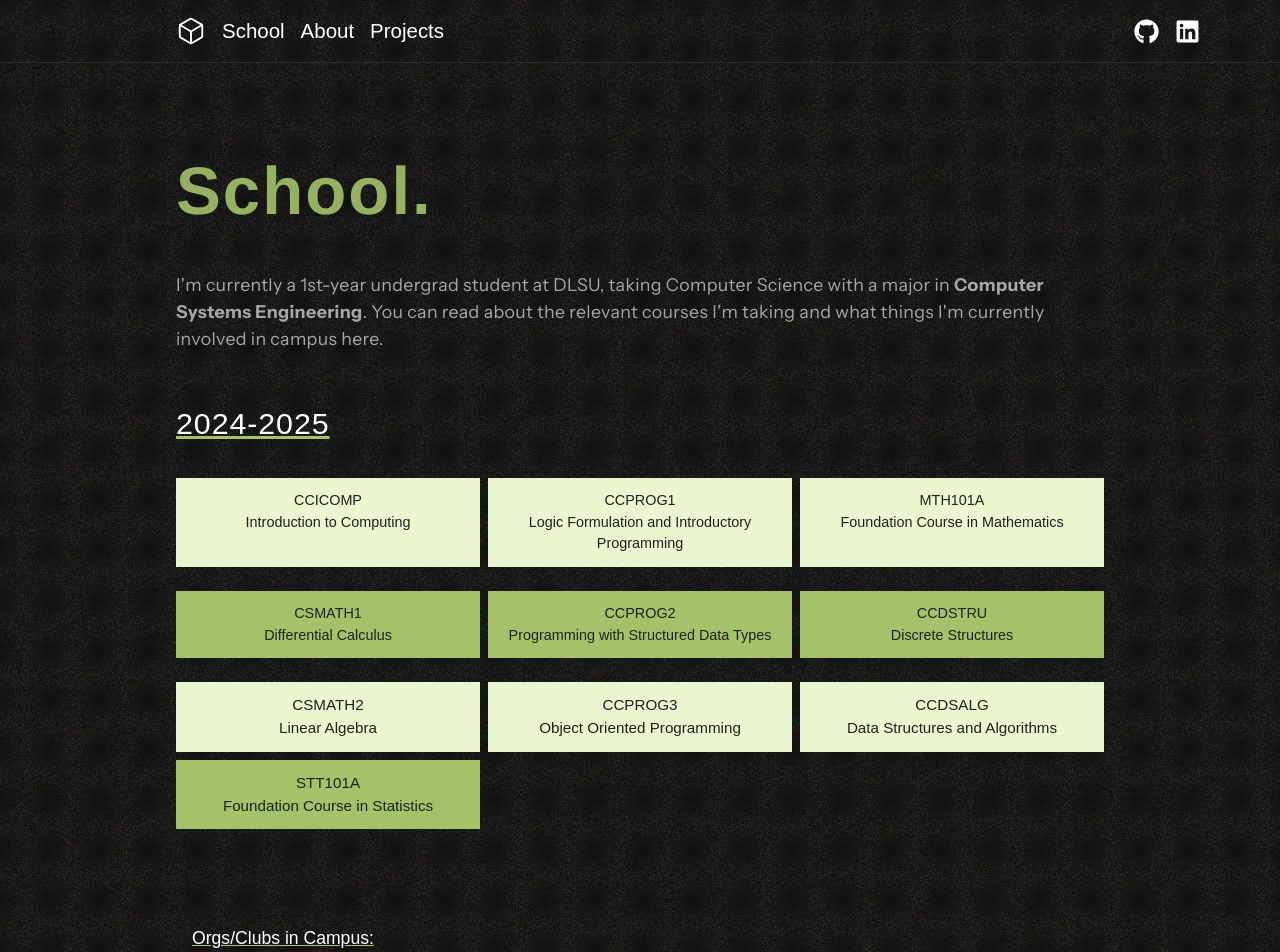
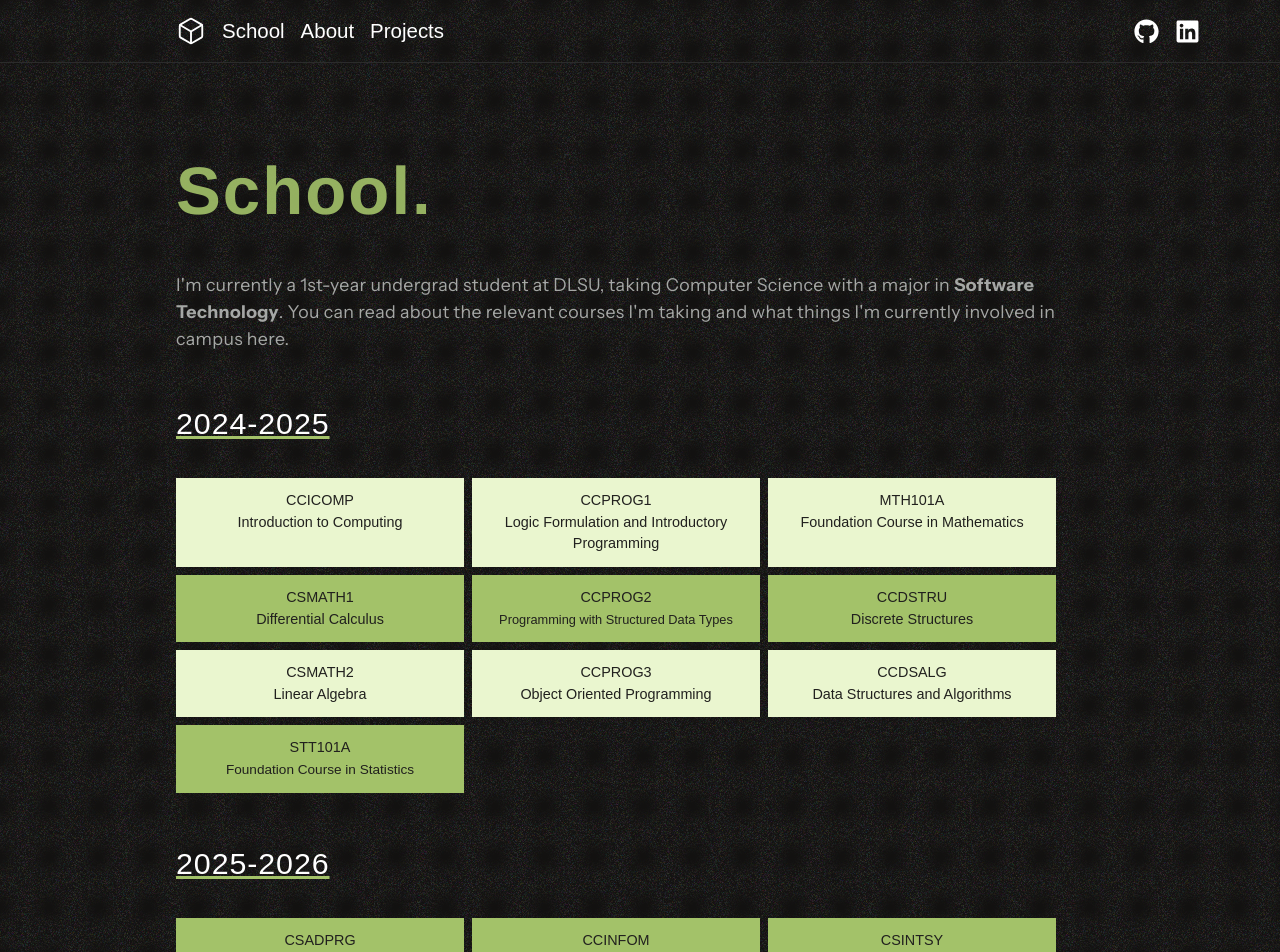
Before and after one commit to angele34/personal-website, a Next.js app: page /school in a window 1280 px wide. Shown: the top 952 px of the page. Built offline with nearby package versions, Linux system fonts and the light colour scheme; a web font is replaced by a local one.

Commit message:
Update School page content

```diff
--- a/src/app/school/page.tsx
+++ b/src/app/school/page.tsx
@@ -32,7 +32,7 @@ export default function School() {
             {/* Description */}
             <div className="pl-4">
               <p className=' text-content-color font-instrument_sans font-normal xxs:text-p-xxs xs:text-p-xs sm:text-p-sm md:text-p-md lg:text-p-lg xl:text-p-lg 2xl:text-p-2xl mb-4 md:mb-6 tracking-wider'>
-                I&apos;m currently a 1st-year undergrad student at DLSU, taking Computer Science with a major in <span className="font-semibold">Computer Systems Engineering</span>. You can read about the relevant courses I&apos;m taking and what things I&apos;m currently involved in campus here.
+                I&apos;m currently a 1st-year undergrad student at DLSU, taking Computer Science with a major in <span className="font-semibold">Software Technology</span>. You can read about the relevant courses I&apos;m taking and what things I&apos;m currently involved in campus here.
               </p>
             </div>
 
@@ -41,34 +41,44 @@ export default function School() {
               2024-2025
               </h1>
             </div>
+
+
+        {/* Cards */}
+        <div className="pt-8 xl:items-center xl:justify-center pb-4 text-center text-content-color-2 px-4">
+            <div className="grid gap-2 2xl:grid-cols-3 xl:grid-cols-3 sm:text-p-xs"style={{ fontSize:'0.9rem'}}>
+              <div className="bg-custom2 p-3">CCICOMP <br /> Introduction to Computing</div>
+              <div className="bg-custom2 p-3">CCPROG1 <br /> Logic Formulation and Introductory Programming</div>
+              <div className="bg-custom2 p-3">MTH101A <br /> Foundation Course in Mathematics</div>
+
+              <div className="bg-customGreenLight p-3">CSMATH1 <br /> Differential Calculus</div>
+              <div className="bg-customGreenLight p-3 ">CCPROG2 <br /><span style={{ fontSize: '0.8rem'}}> Programming with Structured Data Types</span></div>
+              <div className="bg-customGreenLight p-3">CCDSTRU <br /> Discrete Structures</div>
+
+              <div className="bg-custom2 p-3">CSMATH2 <br /> Linear Algebra</div>
+              <div className="bg-custom2 p-3">CCPROG3 <br /> Object Oriented Programming</div>
+              <div className="bg-custom2 p-3">CCDSALG <br /> Data Structures and Algorithms</div>
+              <div className="bg-customGreenLight p-3">STT101A <br /><span style={{ fontSize: '0.85rem'}}> Foundation Course in Statistics</span></div>
+            </div>
         </div>
 
-        {/* Cards */}
+       <div className='pt-8'>
+          <h1 className="text-white px-4 sm:pl-8 xxs:pl-12 font-normal tracking-widest break-words" style={{ textDecoration: 'underline', textDecorationColor: '#A3C269', fontSize: '1.9rem' }} >
+          2025-2026
+          </h1>
+        </div>
 
-        <div className="xl:items-center xl:justify-center pb-6 text-center text-content-color-2 px-4">
-          <div className="grid gap-2 2xl:pl-40 2xl:pr-40 xl:pl-40 xl:pr-40 pl-8 pr-8 2xl:grid-cols-3 xl:grid-cols-3 sm:text-p-xs" style={{ fontSize:'0.9rem'}}>
-            <div className="bg-custom2 p-3">CCICOMP <br /> Introduction to Computing</div>
-            <div className="bg-custom2 p-3">CCPROG1 <br /> Logic Formulation and Introductory Programming</div>
-            <div className="bg-custom2 p-3">MTH101A <br /> Foundation Course in Mathematics</div>
+
+      <div className="pt-8 xl:items-center xl:justify-center pb-4 text-center text-content-color-2 px-4">
+        <div className="grid gap-2 2xl:grid-cols-3 xl:grid-cols-3 sm:text-p-xs"style={{ fontSize:'0.9rem'}}>
+          <div className="bg-customGreenLight p-3">CSADPRG <br /> <span style={{ fontSize: '0.8rem'}}>Advanced Programming and Theory of Programming Languages</span></div>
+          <div className="bg-customGreenLight p-3 ">CCINFOM <br /> Information Management</div>
+          <div className="bg-customGreenLight p-3">CSINTSY <br /> Introduction to Intelligent Systems</div>
+          <div className="bg-custom2 p-3">CSALGCM <br /> Algorithms and Complexity</div>
         </div>
-       </div>
+      </div>
+    </div>
 
-      <div className="xl:items-center xl:justify-center pb-6 text-center text-content-color-2 px-4">
-          <div className="grid gap-2 2xl:pl-40 2xl:pr-40 xl:pl-40 xl:pr-40 pl-8 pr-8 2xl:grid-cols-3 xl:grid-cols-3 sm:text-p-xs" style={{ fontSize:'0.9rem'}}>
-            <div className="bg-customGreenLight p-3">CSMATH1 <br /> Differential Calculus</div>
-            <div className="bg-customGreenLight p-3 ">CCPROG2 <br /> Programming with Structured Data Types</div>
-            <div className="bg-customGreenLight p-3">CCDSTRU <br /> Discrete Structures</div>
-        </div>
-       </div>
 
-       <div className="xl:items-center xl:justify-center pb-20 text-center text-content-color-2 px-4">
-          <div className="grid gap-2 2xl:pl-40 2xl:pr-40 xl:pl-40 xl:pr-40 pl-8 pr-8 2xl:grid-cols-3 xl:grid-cols-3 sm:text-p-xs" style={{ fontSize:'0.95rem'}}>
-            <div className="bg-custom2 p-3">CSMATH2 <br /> Linear Algebra</div>
-            <div className="bg-custom2 p-3">CCPROG3 <br /> Object Oriented Programming</div>
-            <div className="bg-custom2 p-3">CCDSALG <br /> Data Structures and Algorithms</div>
-            <div className="bg-customGreenLight p-3">STT101A <br /> Foundation Course in Statistics</div>
-        </div>
-       </div>
 
 
 
```
